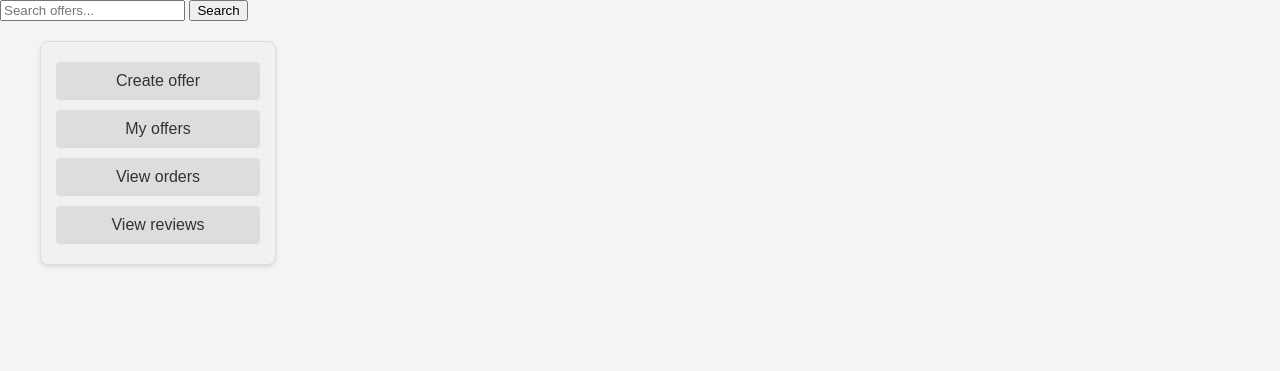
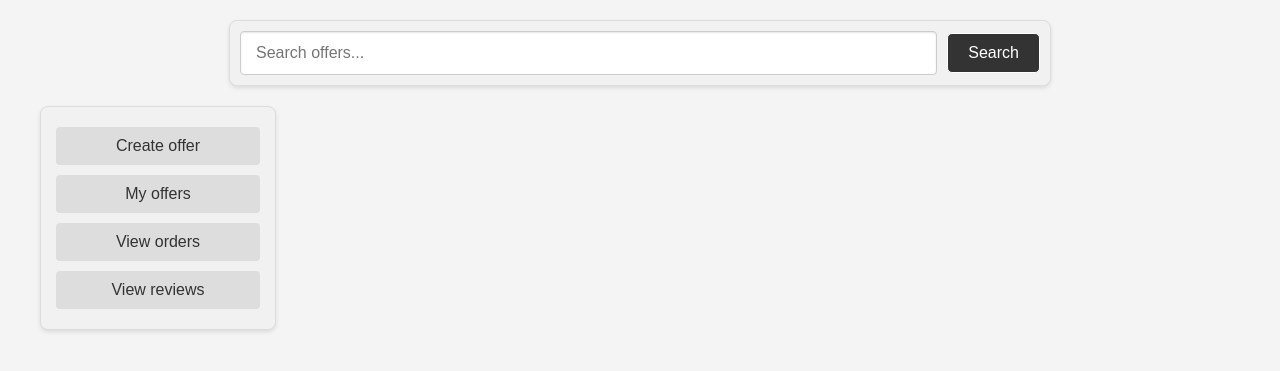
Before and after one commit to denyzzko/SchoolProject--marketplace_IS, a PHP site: page /frontend/market.html in a window 1280 px wide. Shown: the part 94-465 px from the top of the page. Run offline with PHP 8.4, Linux system fonts and the light colour scheme; data that the repository does not hold is empty; a stand-in replaces the project's code that opens the database connection.

Commit message:
search bar design

```diff
--- a/market.css
+++ b/market.css
@@ -40,7 +40,7 @@
 /* Offers styling */
 .market-container {
     display: grid;
-    grid-template-columns: repeat(auto-fit, minmax(250px, 1fr));
+    grid-template-columns: repeat(auto-fill, minmax(250px, 300px)); /* Fixed column width */
     gap: 20px;
 }
 
@@ -50,7 +50,8 @@
     border-radius: 8px;
     padding: 15px;
     box-shadow: 0 2px 4px rgba(0, 0, 0, 0.1);
-    transition: transform 0.2s, box-shadow 0.2s;
+    transition: transform 0.2s, box-shadow 0.2s, visibility 0.3s, opacity 0.3s ease;
+    min-height: 220px; /* Nastav výšku dle designu */
 }
 
 .grid-item:hover {
@@ -182,3 +183,134 @@
 .bottom-section .button:hover {
     background-color: #bbb;
 }
+
+
+.search-bar {
+    display: flex;
+    justify-content: center;
+    align-items: center;
+    margin-bottom: 20px;
+    padding: 10px; /* Přidáme padding kolem baru */
+    background-color: #f1f1f1; /* Lehké pozadí pro kontrast */
+    border: 1px solid #ddd; /* Jemný okraj */
+    border-radius: 8px; /* Zaoblené rohy */
+    box-shadow: 0 2px 4px rgba(0, 0, 0, 0.1); /* Jemný stín */
+    max-width: 800px; /* Maximální šířka pro lepší vzhled */
+    margin: 20px auto; /* Centrovat bar na stránce */
+}
+
+.search-bar input {
+    flex: 1; /* Umožní flexibilní šířku */
+    padding: 12px 15px; /* Větší padding pro příjemnější užití */
+    border: 1px solid #ccc; /* Decentní okraj */
+    border-radius: 4px; /* Zaoblené rohy */
+    font-size: 16px;
+    box-shadow: inset 0 1px 2px rgba(0, 0, 0, 0.1); /* Jemný vnitřní stín */
+    margin-right: 10px; /* Mezera mezi vstupem a tlačítkem */
+    transition: border-color 0.3s, box-shadow 0.3s; /* Animace při interakci */
+}
+
+.search-bar input:focus {
+    outline: none; /* Odebrání standardního modrého obrysu */
+    border-color: #007bff; /* Zvýraznění při focusu */
+    box-shadow: 0 0 5px rgba(0, 123, 255, 0.5); /* Zvýrazněný stín */
+}
+
+.search-bar button {
+    background-color: #333; /* Stejná barva jako log-reg-buttons v navbaru */
+    color: white; /* Barva textu bílá */
+    border: 1px solid white; /* Bílý rámeček */
+    border-radius: 5px; /* Zaoblené rohy */
+    padding: 10px 20px; /* Stejný padding */
+    font-size: 16px; /* Shodná velikost písma */
+    cursor: pointer; /* Změna kurzoru na pointer */
+    transition: background-color 0.3s ease; /* Animace při hoveru */
+}
+
+.search-bar button:hover {
+    background-color: #575757; /* Stejná barva jako hover efekt v navbaru */
+}
+
+
+.search-bar button:active {
+    transform: translateY(1px); /* Jemná změna při kliknutí */
+    box-shadow: 0 2px 4px rgba(0, 0, 0, 0.1); /* Návrat na původní stín */
+}
+
+
+/* Modal styling */
+.modal {
+    display: none; /* Hidden by default */
+    position: fixed; /* Stay in place */
+    z-index: 100; /* Sit on top */
+    left: 0;
+    top: 0;
+    width: 100%; /* Full width */
+    height: 100%; /* Full height */
+    overflow: auto; /* Enable scroll if needed */
+    background-color: rgba(0, 0, 0, 0.5); /* Black w/ opacity */
+}
+
+.modal-content {
+    background-color: #f4f4f4;
+    margin: 15% auto; /* 15% from the top and centered */
+    padding: 20px;
+    border: 1px solid #888;
+    width: 50%; /* Could be more or less, depending on screen size */
+    border-radius: 10px;
+    box-shadow: 0px 4px 8px rgba(0, 0, 0, 0.2);
+}
+
+.modal-content h2 {
+    margin-bottom: 20px;
+    color: #333;
+}
+
+.modal-content label {
+    display: block;
+    margin: 10px 0 5px;
+    font-weight: bold;
+    color: #333;
+}
+
+.modal-content input,
+.modal-content select {
+    width: calc(100% - 20px);
+    padding: 10px;
+    margin-bottom: 15px;
+    border: 1px solid #ccc;
+    border-radius: 5px;
+    box-sizing: border-box;
+}
+
+.modal-content .close {
+    color: #aaa;
+    float: right;
+    font-size: 28px;
+    font-weight: bold;
+    cursor: pointer;
+}
+
+.modal-content .close:hover,
+.modal-content .close:focus {
+    color: #000;
+    text-decoration: none;
+    cursor: pointer;
+}
+
+/* Button styling */
+.modal-content button {
+    padding: 10px 20px;
+    font-size: 16px;
+    font-weight: bold;
+    cursor: pointer;
+    background-color: #222222; /* Same as navbar button */
+    color: white;
+    border: 1px solid white;
+    border-radius: 5px;
+    transition: background-color 0.3s;
+}
+
+.modal-content button:hover {
+    background-color: #575757; /* Same hover effect */
+}
```
